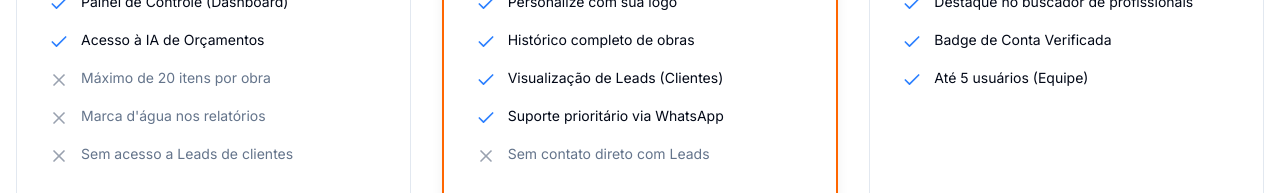
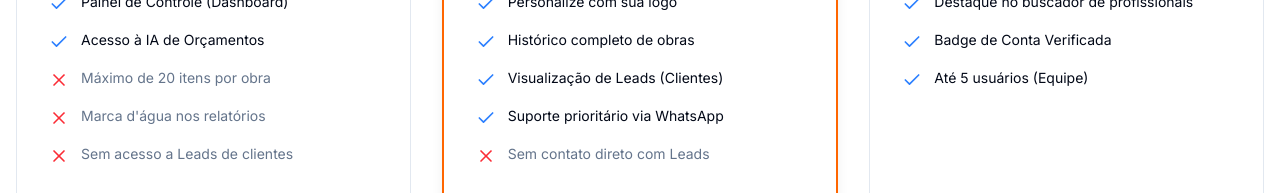
Before and after one commit to maicontinelli/ObraCalc, a Next.js app: page /planos in a window 1280 px wide. Shown: the part 759-952 px from the top of the page. Built offline with nearby package versions, Linux system fonts and the light colour scheme; no server answers.

Commit message:
Keep X icon red in plan limitations

```diff
--- a/app/planos/page.tsx
+++ b/app/planos/page.tsx
@@ -178,7 +178,7 @@ export default function PlansPage() {
                                         ))}
                                         {plan.limitations.map((limitation) => (
                                             <li key={limitation} className="flex items-start gap-3">
-                                                <X className="w-5 h-5 text-gray-400 flex-shrink-0 mt-0.5" />
+                                                <X className="w-5 h-5 text-red-500 flex-shrink-0 mt-0.5" />
                                                 <span className="text-muted-foreground text-sm">
                                                     {limitation}
                                                 </span>
```
